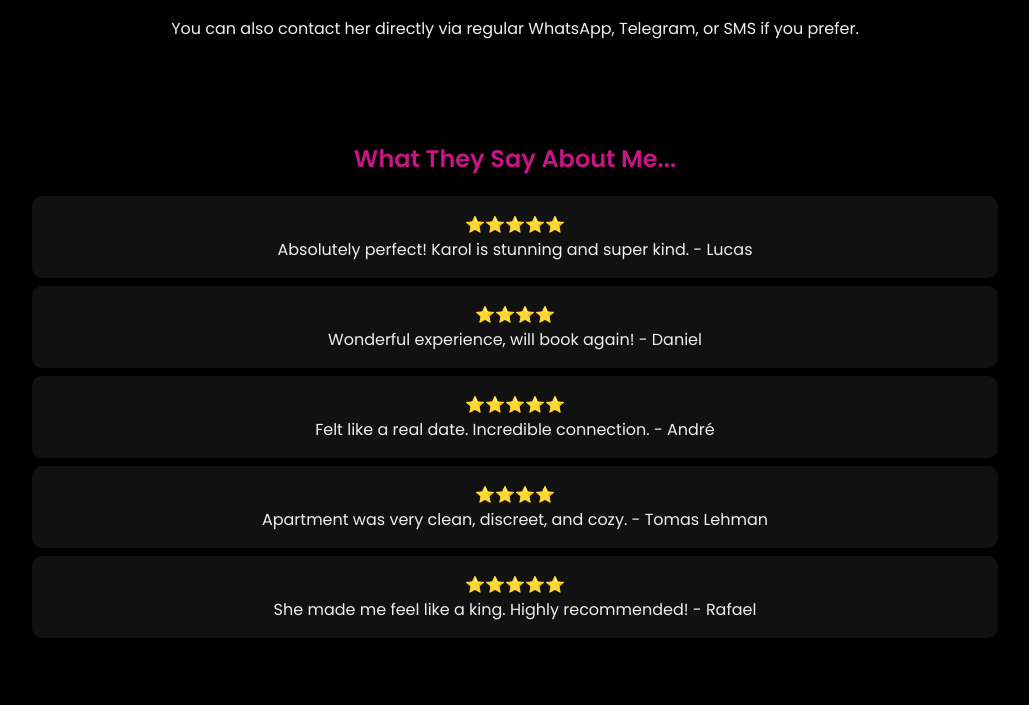
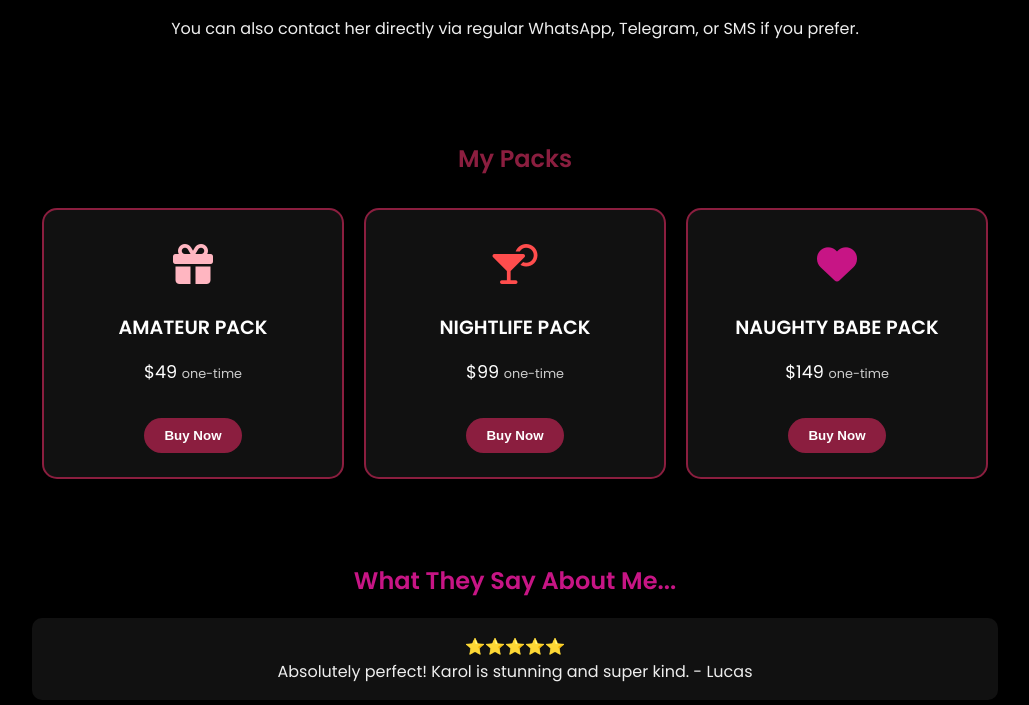
Before and after one commit to countdracula6/karol-ferrer, a plain HTML site: page index.html in a window 1280 px wide. Shown: the part 3504-4209 px from the top of the page, without its empty margins (125-1154 px from the left). Drawn offline with Linux system fonts and the light colour scheme; a web font is replaced by a local one.

Commit message:
my packs

```diff
--- a/css/styles.css
+++ b/css/styles.css
@@ -1257,3 +1257,91 @@ function showChatOverlay() {
     }, 3000); // Hide after 3 seconds
   }
 }
+
+.packs-section {
+  padding: 2rem 1rem;
+  text-align: center;
+}
+
+.packs-section h2 {
+  font-family: 'Poppins', sans-serif;
+  color: #8B1E3F;
+  margin-bottom: 2rem;
+}
+
+.packs-list {
+  display: flex;
+  flex-wrap: wrap;
+  justify-content: center;
+  gap: 20px;
+}
+
+.pack {
+  background: #111;
+  padding: 1.5rem;
+  border-radius: 15px;
+  border: 2px solid #8B1E3F;
+  width: 250px;
+  transition: 0.3s;
+  text-align: center;
+}
+
+.pack:hover {
+  transform: scale(1.05);
+  box-shadow: 0 0 15px rgba(255, 255, 255, 0.1);
+}
+
+.pack-icon {
+  width: 60px;
+  height: 60px;
+  margin: 0 auto 10px;
+  font-size: 2.5rem;
+  display: flex;
+  align-items: center;
+  justify-content: center;
+}
+
+.pack h3 {
+  font-size: 1.2rem;
+  margin-bottom: 10px;
+  color: #fff;
+}
+
+.pack p {
+  color: white;
+  font-size: 1.1rem;
+}
+
+.pack p span {
+  font-size: 0.8rem;
+  color: #ccc;
+}
+
+/* Icon Colors by Pack */
+.pack.amateur .pack-icon {
+  color: #ffb6c1; /* Light pink */
+}
+
+.pack.nightlife .pack-icon {
+  color: #ff4d4d; /* Red */
+}
+
+.pack.naughty .pack-icon {
+  color: #c71585; /* Purple / deep pink */
+}
+
+.buy-pack-btn {
+  margin-top: 15px;
+  padding: 10px 20px;
+  background: #8B1E3F;
+  color: white;
+  border: none;
+  border-radius: 20px;
+  font-weight: bold;
+  cursor: pointer;
+  transition: background 0.3s;
+}
+
+.buy-pack-btn:hover {
+  background: #c71585;
+}
--- a/index.html
+++ b/index.html
@@ -271,6 +271,40 @@
         </p>
       </section>
 
+      <section id="packs" class="packs-section">
+        <h2>My Packs</h2>
+
+        <div class="packs-list">
+          <div class="pack amateur">
+            <div class="pack-icon">
+              <i class="fas fa-gift"></i>
+            </div>
+            <h3>AMATEUR PACK</h3>
+            <p>$49 <span>one-time</span></p>
+            <button class="buy-pack-btn">Buy Now</button>
+          </div>
+
+          <div class="pack nightlife">
+            <div class="pack-icon">
+              <i class="fas fa-cocktail"></i>
+            </div>
+            <h3>NIGHTLIFE PACK</h3>
+            <p>$99 <span>one-time</span></p>
+            <button class="buy-pack-btn">Buy Now</button>
+          </div>
+
+          <div class="pack naughty">
+            <div class="pack-icon">
+              <i class="fas fa-heart"></i>
+            </div>
+            <h3>NAUGHTY BABE PACK</h3>
+            <p>$149 <span>one-time</span></p>
+            <button class="buy-pack-btn">Buy Now</button>
+          </div>
+        </div>
+      </section>
+
+
       <!-- LATEST REVIEWS -->
       <section class="reviews">
         <h2>What They Say About Me...</h2>
--- a/js/scripts.js
+++ b/js/scripts.js
@@ -78,7 +78,7 @@ document.addEventListener("DOMContentLoaded", function () {
   if (liveCamVideo) {
     liveCamVideo.addEventListener("ended", function () {
       liveCamLoops++;
-      if (liveCamLoops >= 1) {
+      if (liveCamLoops >= 3) {
         liveOverlay.style.display = "flex"; // Show padlock overlay
         liveCamVideo.pause(); // STOP teaser video
       } else {
```
